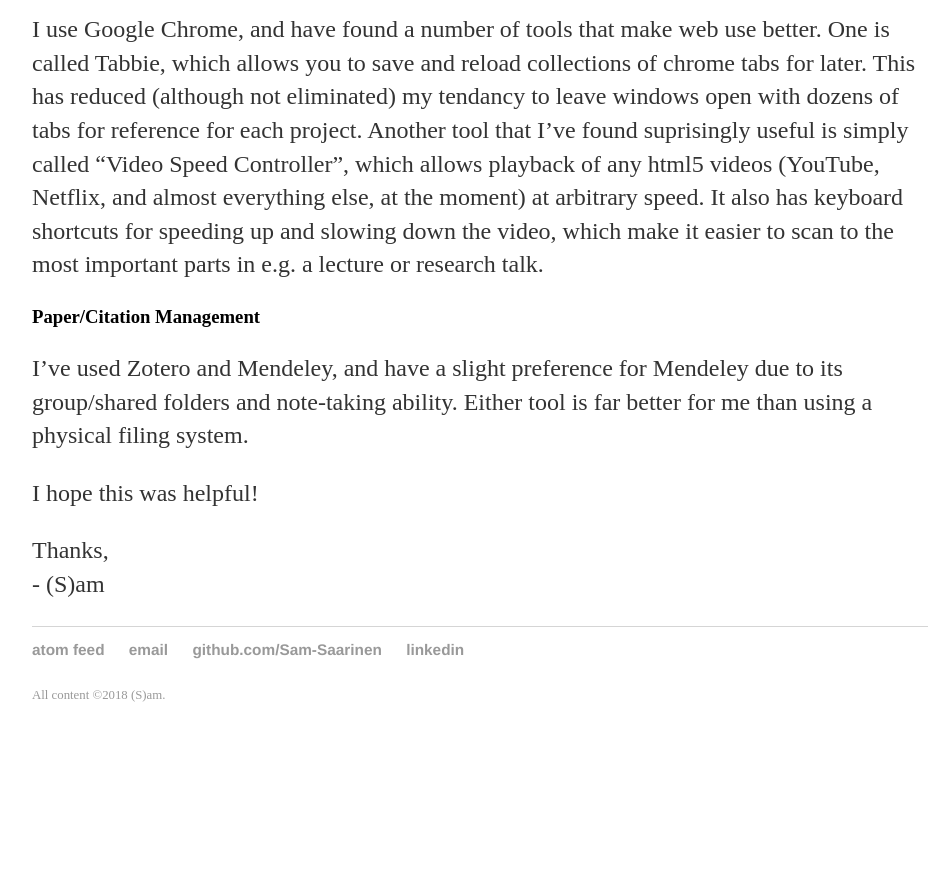
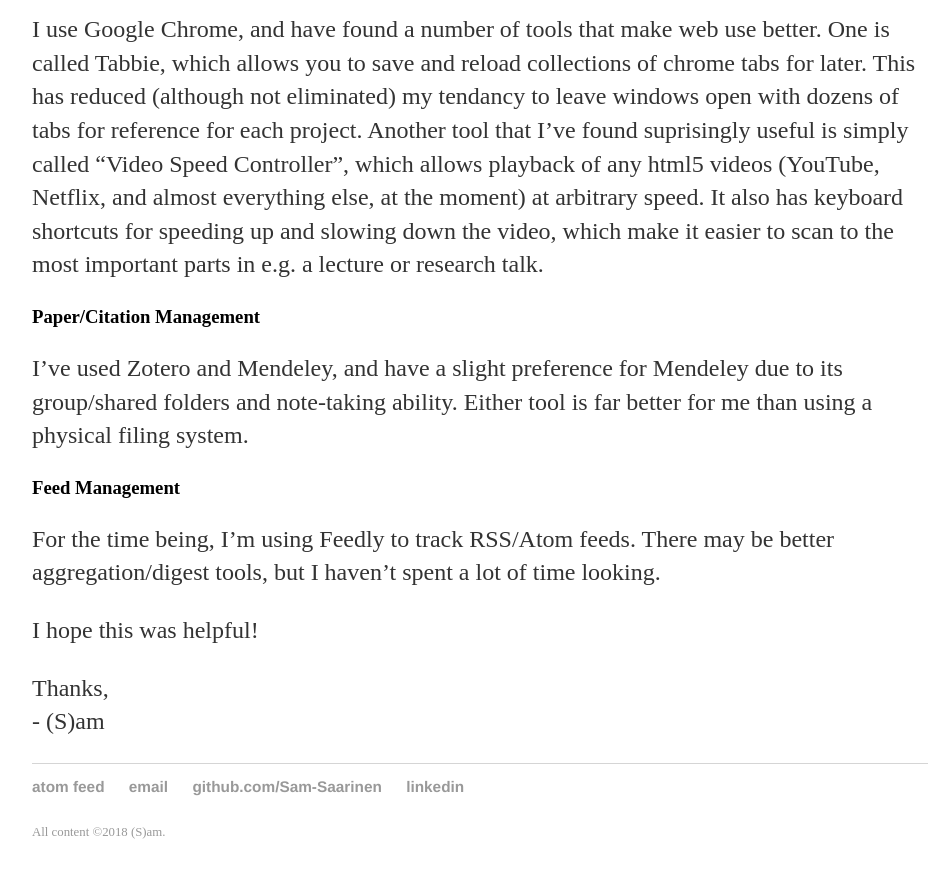
Before and after one commit to Sam-Saarinen/Sam-Saarinen.github.io, a Jekyll site: the page built from tools/index.md, in a window 1280 px wide and 900 px high, scrolled down 2326 px. Shown: the top 878 px of the window, without its empty margins (160-1105 px from the left). Built offline with Jekyll 4.4.1, drawn with Linux system fonts in a browser that asks for light colours; before the commit the page ends 3089 px from its top, so only the background shows below that.

Commit message:
Add feed management to tool uses.

```diff
--- a/tools/index.md
+++ b/tools/index.md
@@ -47,6 +47,9 @@
 ### Paper/Citation Management
 I've used Zotero and Mendeley, and have a slight preference for Mendeley due to its group/shared folders and note-taking ability. Either tool is far better for me than using a physical filing system.
 
+### Feed Management
+For the time being, I'm using Feedly to track RSS/Atom feeds. There may be better aggregation/digest tools, but I haven't spent a lot of time looking.
+
 I hope this was helpful!
 
 {% include signoff.md %}
```
